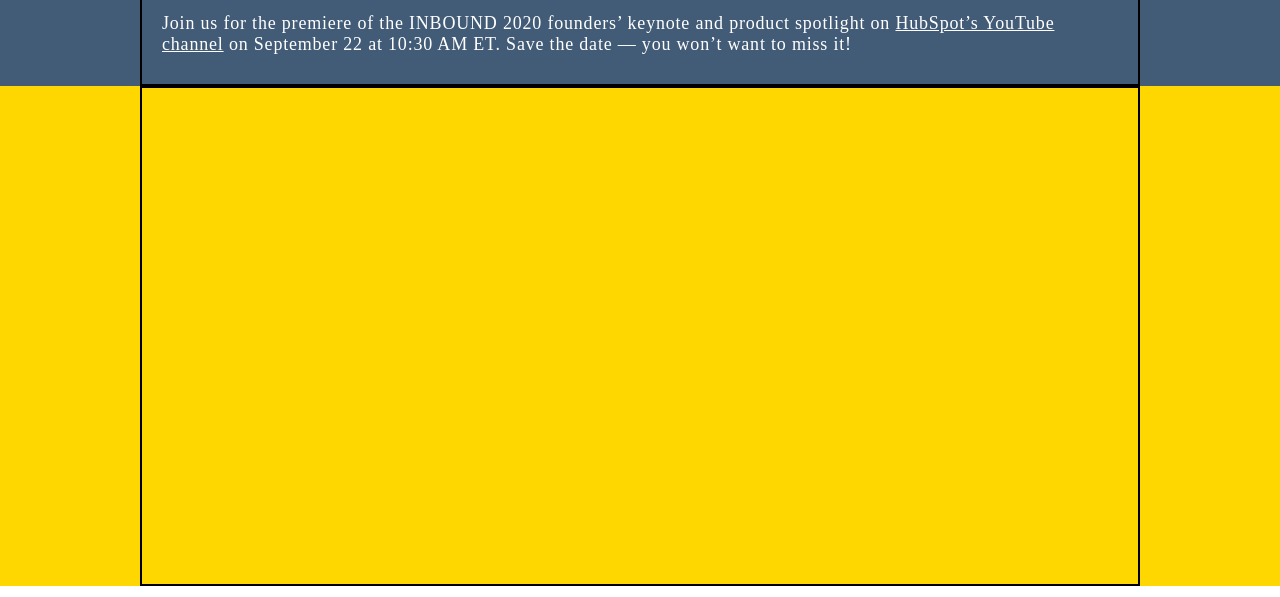
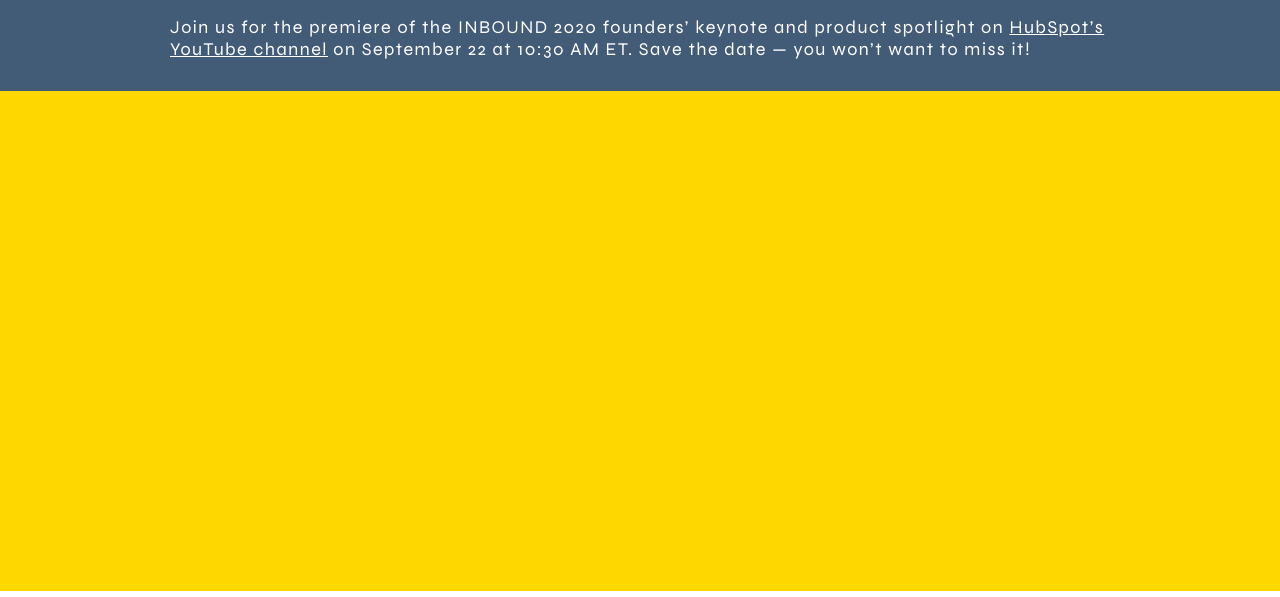
Before and after one commit to MikkoGuevarra/htmlcss-hubspot, a plain HTML site: page index.html in a window 1280 px wide. Shown: the part 203-800 px from the top of the page. Drawn offline with Linux system fonts and the light colour scheme.

Commit message:
inizio main part

```diff
--- a/index.html
+++ b/index.html
@@ -4,6 +4,7 @@
         <meta charset="utf-8">
         <link rel="stylesheet" href="style.css">
         <link rel="stylesheet" href="https://use.fontawesome.com/releases/v5.14.0/css/all.css" integrity="sha384-HzLeBuhoNPvSl5KYnjx0BT+WB0QEEqLprO+NBkkk5gbc67FTaL7XIGa2w1L0Xbgc" crossorigin="anonymous">
+        <link href="https://fonts.googleapis.com/css2?family=Syne&display=swap" rel="stylesheet">
         <title></title>
     </head>
     <body>
@@ -74,13 +75,11 @@
         </header>
 
         <div class="promo-side">
-            <div class="container">
+            <div class="promotion container">
                 <p>
                     Join us for the premiere of the INBOUND 2020 founders’ keynote and product spotlight on <a href="#">HubSpot’s YouTube channel</a> on September 22 at 10:30 AM ET. Save the date — you won’t want to miss it!
                 </p>
-
             </div>
-
         </div>
 
         <main>
--- a/style.css
+++ b/style.css
@@ -6,9 +6,13 @@
 
 .container {
     width: 1000px;
-    border: 2px solid black;
+    /* border: 2px solid black; */
     margin: auto;
-    height: 100%;
+    /* height: 100%; */
+}
+
+body  {
+    font-family: 'Syne', sans-serif;
 }
 
 /* ------header part------ */
@@ -87,10 +91,6 @@ button {
 /* ------fine upper head part------ */
 /* -------inizio lower head part------ */
 
-.lower-head {
-    /* height: 100px; */
-}
-
 .logo-part {
     width: 300px;
     height: 100px;
@@ -114,15 +114,16 @@ button {
 .promo-side p {
     font-size: 18px;
     color: white;
-    padding: 15px;
-    margin: 10px 5px;
-    letter-spacing: 0.8px
-
+    padding: 25px;
+    margin: 12px 5px;
+    letter-spacing: 1.5px;
 }
 
 .promo-side p a {
     color: white;
 }
+
+
 /* ------fine promo part----- */
 
 /* ------main part------- */
```
